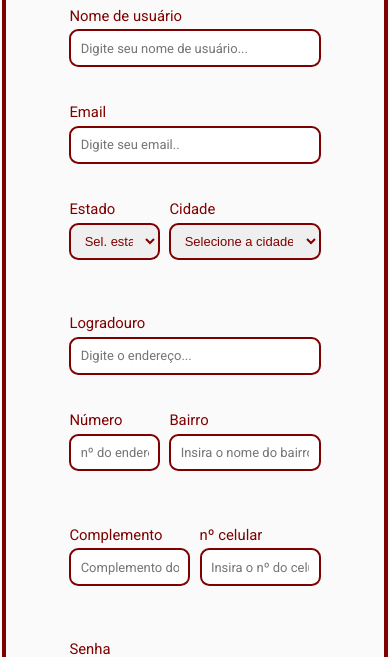
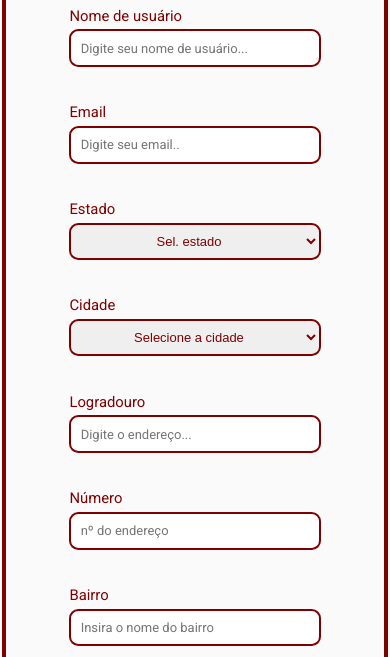
Before and after one commit to ewertonjsilva/site_bom_burger, a plain HTML site: page paginas/cadUsuario.html in a window 390 px wide. Shown: the part 191-848 px from the top of the page. Drawn offline with Linux system fonts and the light colour scheme.

Commit message:
Responsividade revisada

```diff
--- a/estilos/cadUsuario.css
+++ b/estilos/cadUsuario.css
@@ -159,3 +159,16 @@
 .form-control.error .divInput select {
   border-color: #e74c3c;
 }
+
+@media screen and (max-width: 480px) {
+  .doisItens {
+    flex-direction: column;
+  }
+  #valEstado {
+    width: 100%;
+  }
+
+  #valNum {
+    width: 100%;
+  }
+}
--- a/estilos/contato.css
+++ b/estilos/contato.css
@@ -18,4 +18,5 @@
 
 .mensagemCons {
     font-size: 2rem;
+    text-align: center;
 }
--- a/estilos/global.css
+++ b/estilos/global.css
@@ -121,8 +121,14 @@ h3 {
     }
 }
 
-@media screen and (max-width: 374px) {
+@media screen and (max-width: 376px) {
     html {
         font-size: 48%;
     }
 }
+
+@media screen and (max-width: 321px) {
+    html {
+        font-size: 40%;
+    }
+}
```
Also changed, not shown: paginas/cadUsuario.html (+3 -3 lines).
